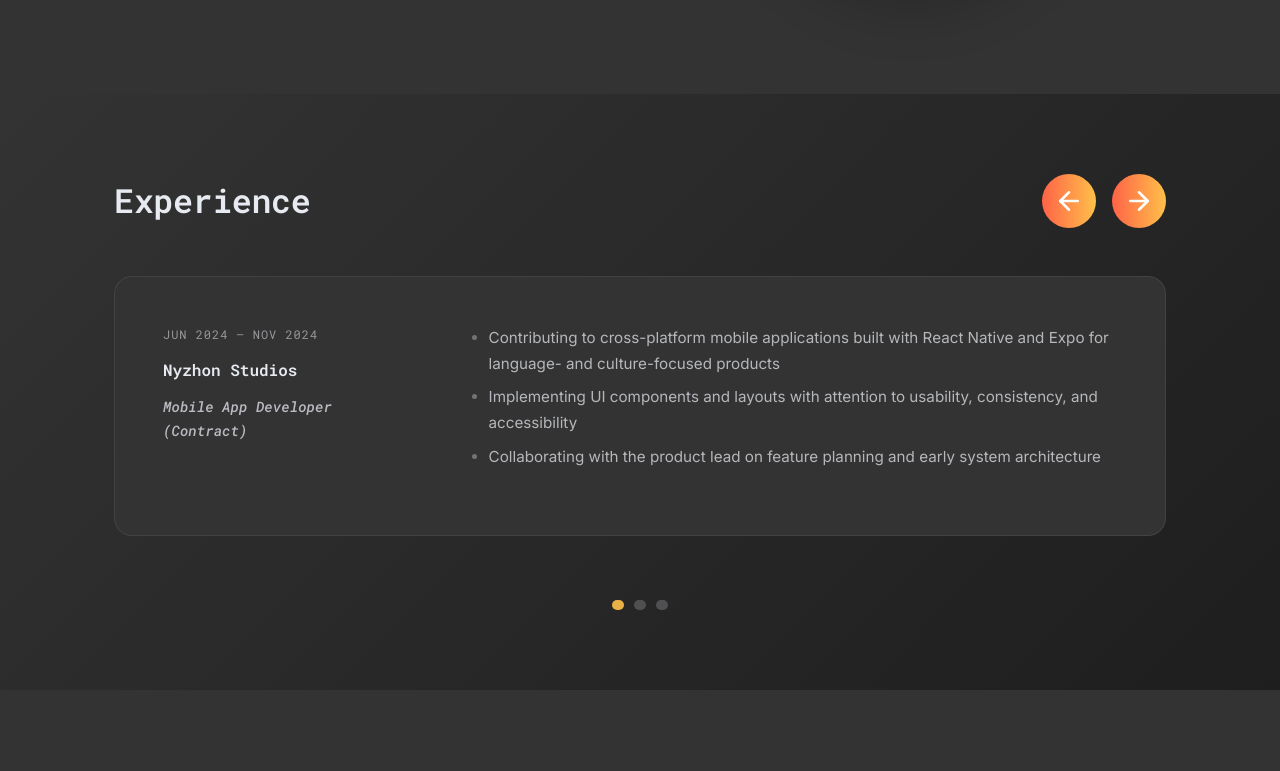
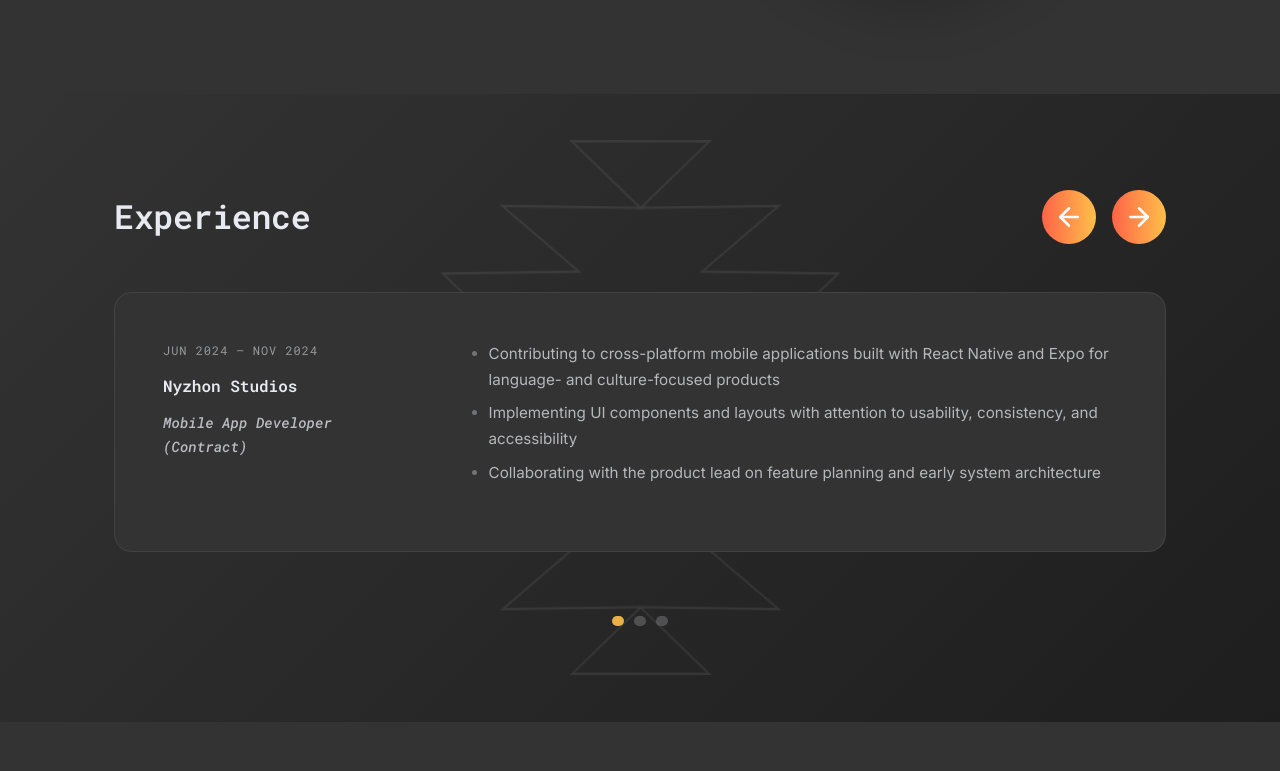
Before and after one commit to jordnlnn/dev-portfolio-26, a React (Vite) app: page / in a window 1280 px wide. Shown: the part 1149-1920 px from the top of the page. Built offline with nearby package versions, Linux system fonts and the light colour scheme.

Commit message:
Update background styles for Experience section, add one geometric asset

```diff
--- a/src/styles/_experience.scss
+++ b/src/styles/_experience.scss
@@ -1,6 +1,25 @@
 .experience {
-  padding: var(--space-8) 0;
+  position: relative;
+  padding: var(--space-9) 0;
   background: var(--bg-gradient);
+  overflow: hidden;
+}
+
+.experience > * {
+  position: relative;
+  z-index: 1;
+}
+
+.experience::before {
+  content: "";
+  position: absolute;
+  inset: 0;
+  background-image: url(../../assets/g1.png);
+  background-repeat: no-repeat;
+  background-size: 525px, auto, contain;
+  background-position: center;
+  opacity: 0.08;
+  //pointer-events: none;
 }
 
 .experience__stage {
```
Also changed, not shown: assets/g1.png (added).
